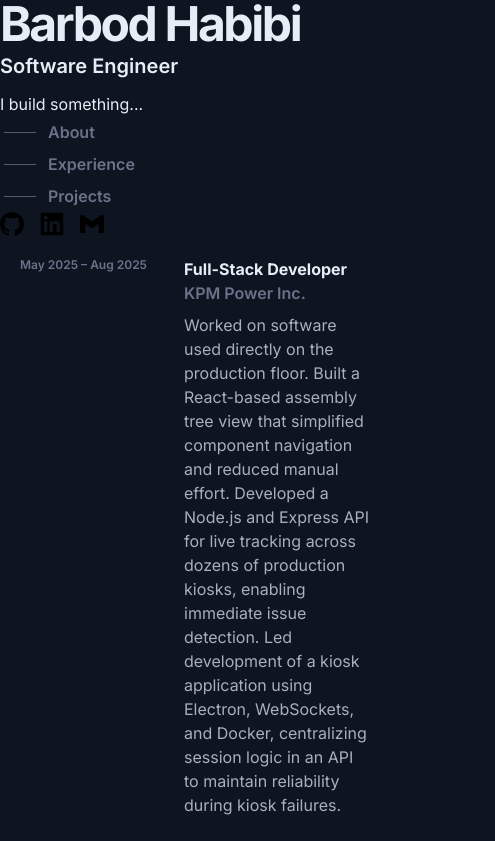
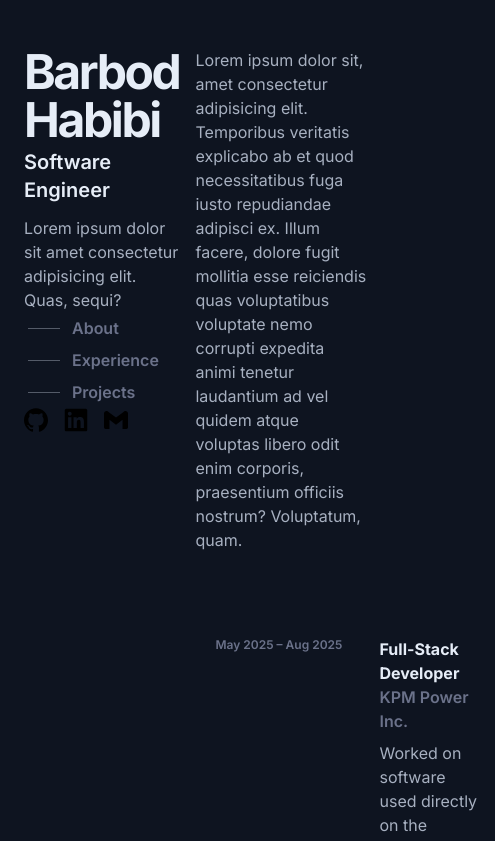
Before and after one commit to Bitstachio/portfolio, a Next.js app: page / in a window 390 px wide. Shown: the top 841 px of the page, 495 px wide, since content can reach past the window. Built offline with nearby package versions, Linux system fonts and the light colour scheme.

Commit message:
Set up basic responsive layout to handle wide screens

```diff
--- a/src/app/page.tsx
+++ b/src/app/page.tsx
@@ -3,19 +3,23 @@ import Connect from "../components/sections/Connect/Connect";
 import Experience from "../components/sections/Experience/Experience";
 import Intro from "../components/sections/Intro/Intro";
 import Navbar from "@/components/sections/Navbar/Navbar";
+import About from "@/components/sections/About/About";
 
 export default function Home() {
   return (
-    <main>
-      <header>
+    <div className="px-6 py-12 max-w-screen-xl mx-auto">
+      <div className="flex justify-between gap-4 md:py-12">
+        <header className="w-1/2 max-w-sm md:ps-5">
           <Intro />
           <Navbar />
           <Connect />
         </header>
-      <section>
+        <main className="flex flex-col gap-16 w-1/2">
+          <About />
           <Experience />
           <Projects />
-      </section>
         </main>
+      </div>
+    </div>
   );
 }
--- /dev/null
+++ b/src/components/sections/About/About.tsx
@@ -0,0 +1,10 @@
+const About = () => (
+  <article className="text-muted">
+    Lorem ipsum dolor sit, amet consectetur adipisicing elit. Temporibus veritatis explicabo ab et quod necessitatibus
+    fuga iusto repudiandae adipisci ex. Illum facere, dolore fugit mollitia esse reiciendis quas voluptatibus voluptate
+    nemo corrupti expedita animi tenetur laudantium ad vel quidem atque voluptas libero odit enim corporis, praesentium
+    officiis nostrum? Voluptatum, quam.
+  </article>
+);
+
+export default About;
--- a/src/components/sections/Intro/Intro.tsx
+++ b/src/components/sections/Intro/Intro.tsx
@@ -2,7 +2,7 @@ const Intro = () => (
   <header>
     <h1 className="text-5xl font-bold tracking-tighter">Barbod Habibi</h1>
     <p className="text-xl font-semibold mt-1">Software Engineer</p>
-    <p className="mt-3">I build something...</p>
+    <p className="text-muted mt-3">Lorem ipsum dolor sit amet consectetur adipisicing elit. Quas, sequi?</p>
   </header>
 );
 
--- a/src/components/sections/Navbar/Navbar.tsx
+++ b/src/components/sections/Navbar/Navbar.tsx
@@ -7,7 +7,7 @@ const Navbar = () => (
         <li key={navItem.id}>
           <a
             href={navItem.href}
-            className="group flex items-center gap-3 p-1 transition-all font-semibold text-subtle hover:text-foreground"
+            className="group flex items-center gap-3 p-1 transition-all font-semibold text-subtle hover:text-foreground text"
           >
             <span className="inline-block h-px w-8 group-hover:w-16 bg-gray-400/50 group-hover:bg-gray-400 duration-300" />
             {navItem.label}
```
Lines whose indentation alone changed are shown as unchanged.
